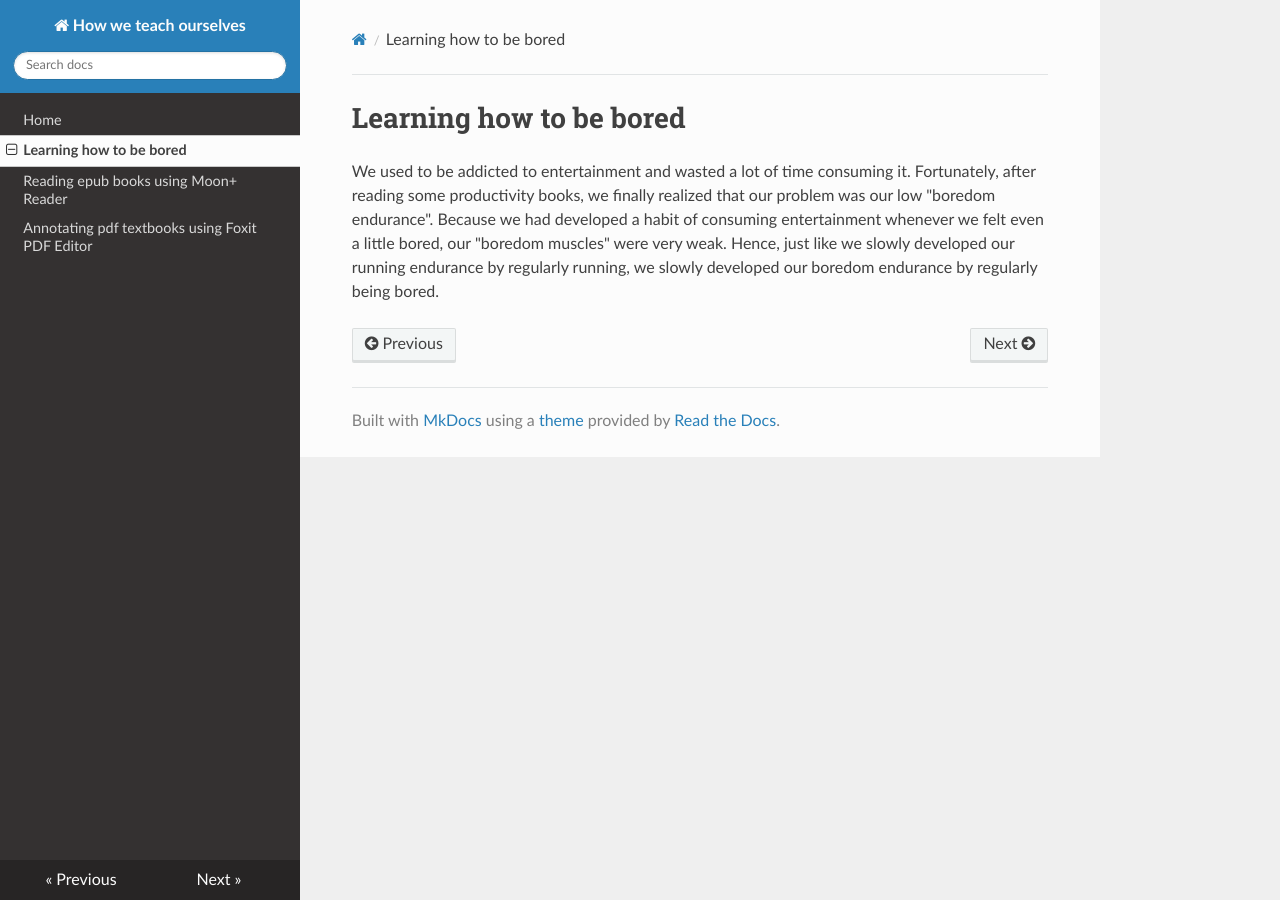
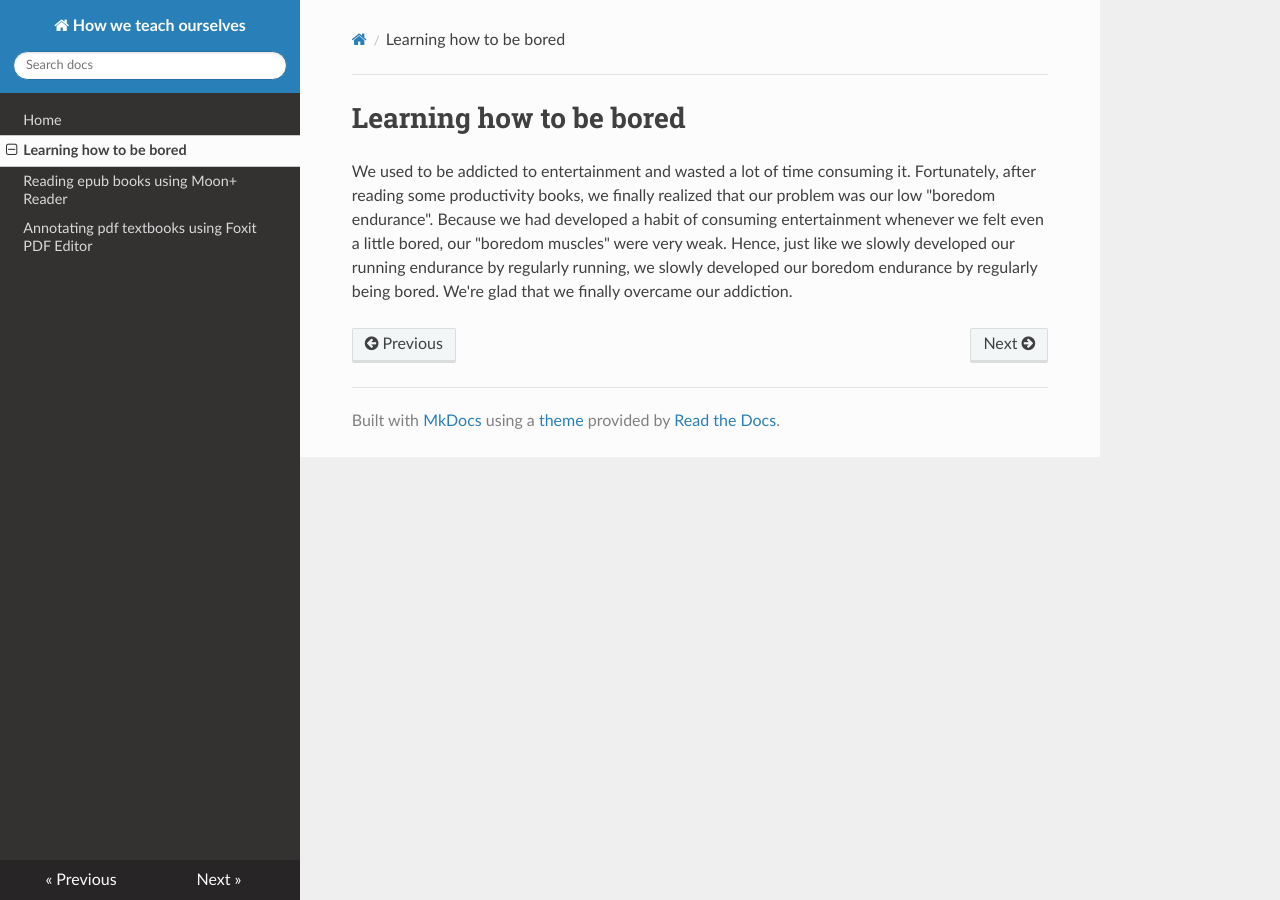
Before and after one commit to maximilian-ho/how-we-teach-ourselves, an MkDocs documentation site: the page built from docs/boredom.md, in a window 1280 px wide. Built offline with MkDocs 1.6.1, drawn with Linux system fonts in a browser that asks for light colours; nearby versions of some CDN libraries; old or Windows-style settings are respelled for this version of MkDocs.

Commit message:
Update boredom.md

```diff
--- a/docs/boredom.md
+++ b/docs/boredom.md
@@ -1,3 +1,3 @@
 # Learning how to be bored
 
-We used to be addicted to entertainment and wasted a lot of time consuming it. Fortunately, after reading some productivity books, we finally realized that our problem was our low "boredom endurance". Because we had developed a habit of consuming entertainment whenever we felt even a little bored, our "boredom muscles" were very weak. Hence, just like we slowly developed our running endurance by regularly running, we slowly developed our boredom endurance by regularly being bored.
+We used to be addicted to entertainment and wasted a lot of time consuming it. Fortunately, after reading some productivity books, we finally realized that our problem was our low "boredom endurance". Because we had developed a habit of consuming entertainment whenever we felt even a little bored, our "boredom muscles" were very weak. Hence, just like we slowly developed our running endurance by regularly running, we slowly developed our boredom endurance by regularly being bored. We're glad that we finally overcame our addiction.
```
